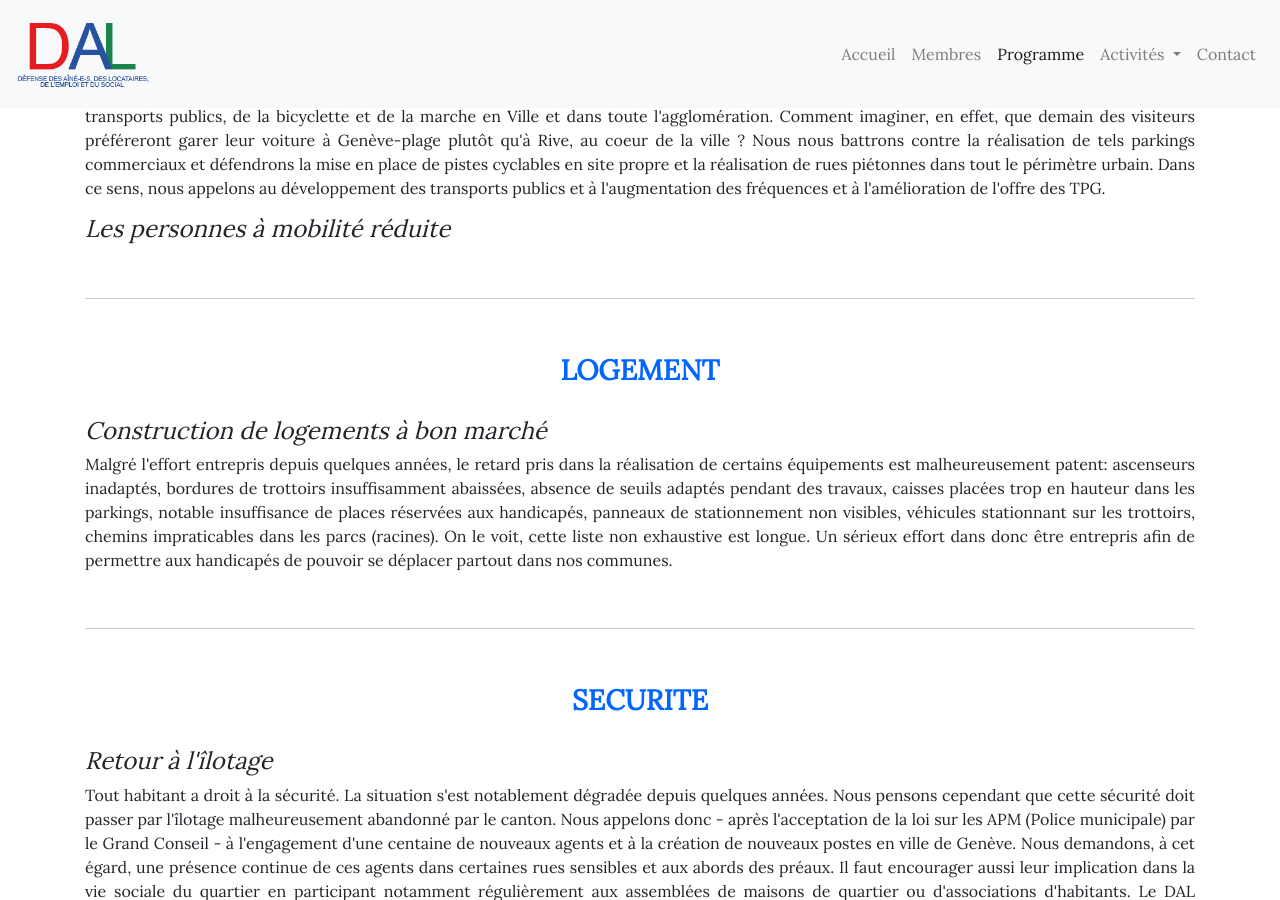
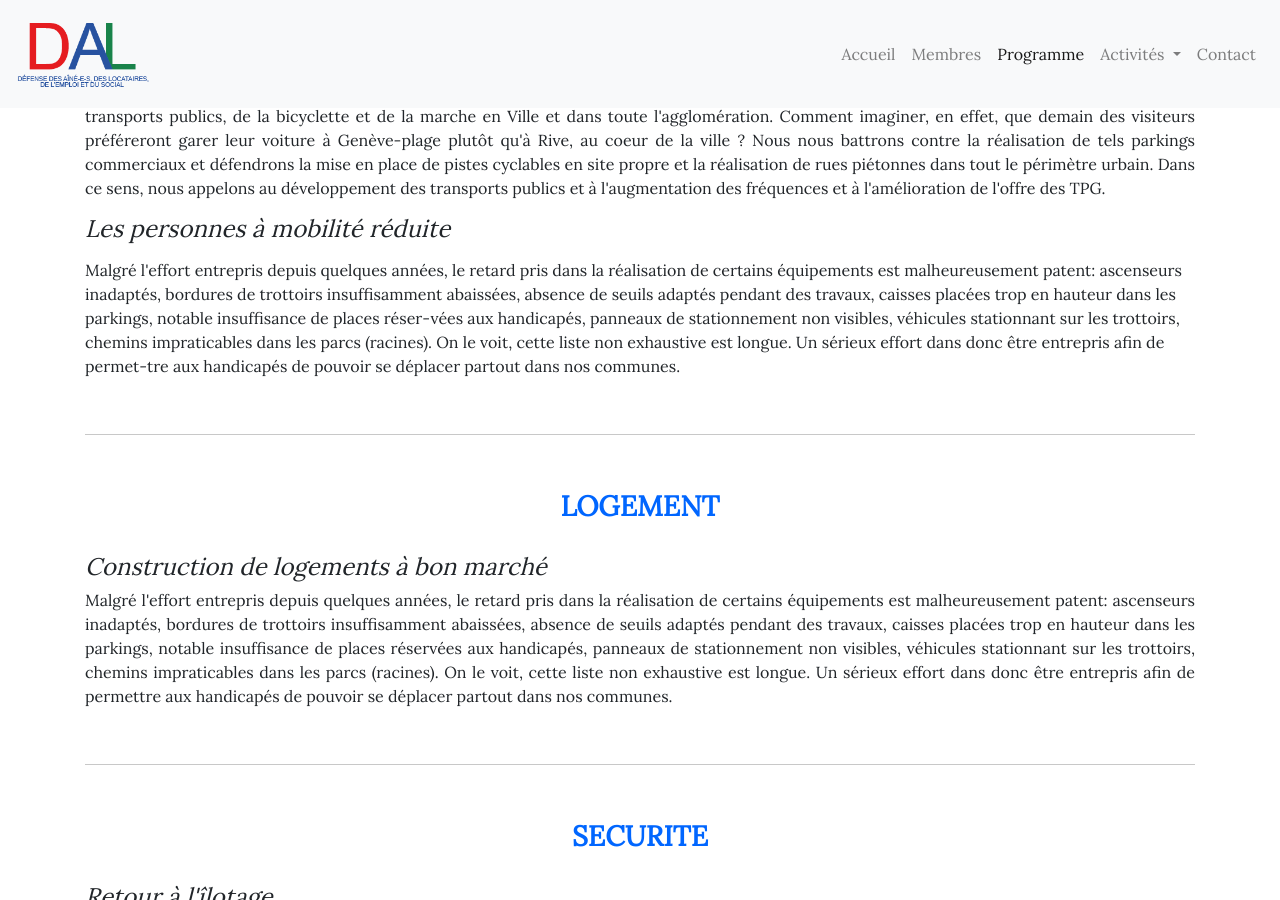
Before and after one commit to SimonNtz/DAL_web, a Jekyll site: the page built from programme/index.html, in a window 1280 px wide and 900 px high, scrolled down 2985 px. Built offline with Jekyll 4.4.1, drawn with Linux system fonts in a browser that asks for light colours; nearby versions of some CDN libraries.

Commit message:
Add text content into a precise paragraph in programme/index.html

```diff
--- a/programme/index.html
+++ b/programme/index.html
@@ -93,6 +93,8 @@
 
   <h4><i>Les personnes à mobilité réduite</i></h4>
   <p class="text-justify"></p>
+    Malgré l'effort entrepris depuis quelques années, le retard pris dans la réalisation de certains équipements est malheureusement patent: ascenseurs inadaptés, bordures de trottoirs insuffisamment abaissées, absence de seuils adaptés pendant des travaux, caisses placées trop en hauteur dans les parkings, notable insuffisance de places réser-vées aux handicapés, panneaux de stationnement non visibles, véhicules stationnant sur les trottoirs, chemins impraticables dans les parcs (racines). On le voit, cette liste non exhaustive est longue. Un sérieux effort dans donc être entrepris afin de permet-tre aux handicapés de pouvoir se déplacer partout dans nos communes.
+  </p>
 
   <hr>
 
```
